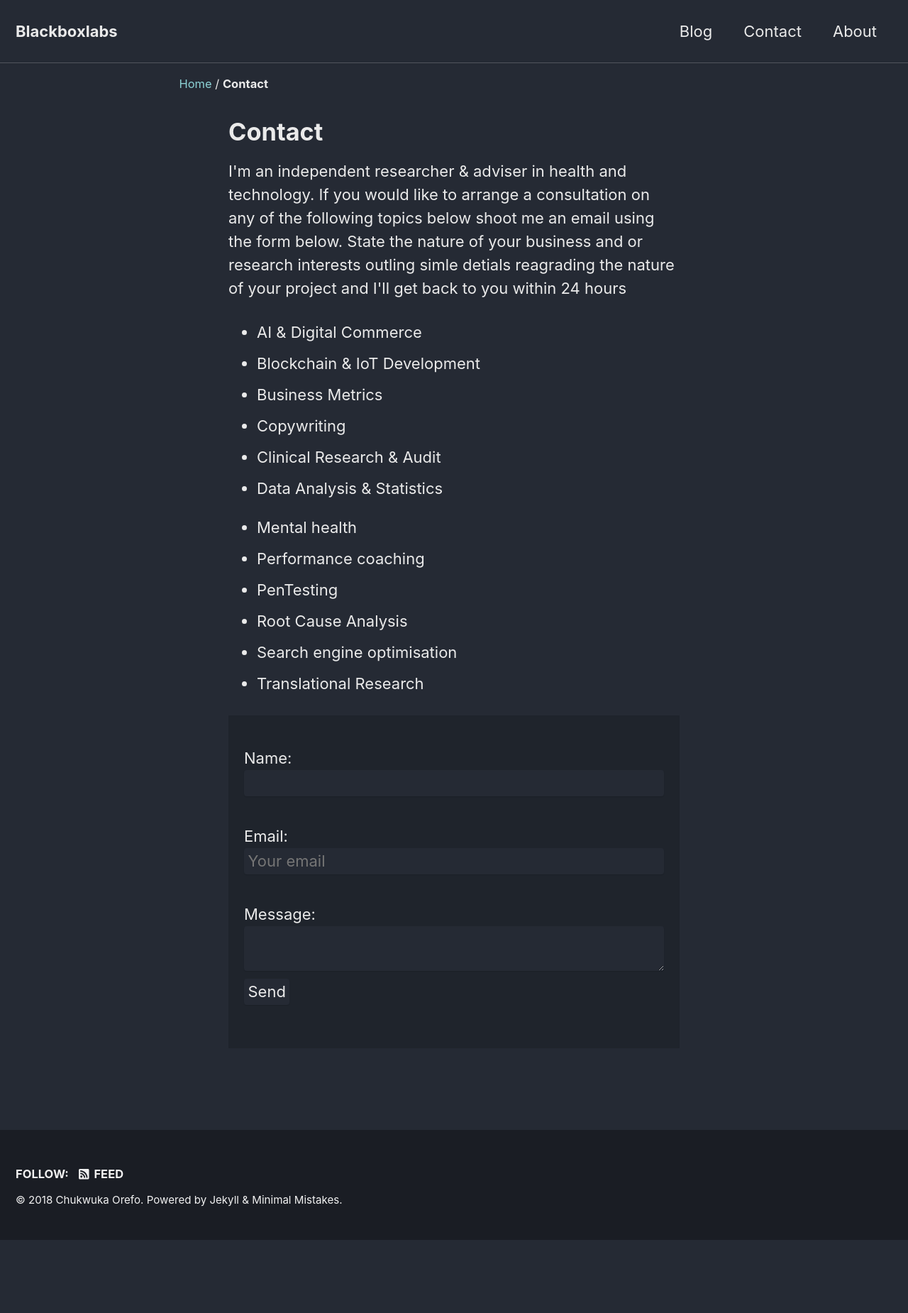
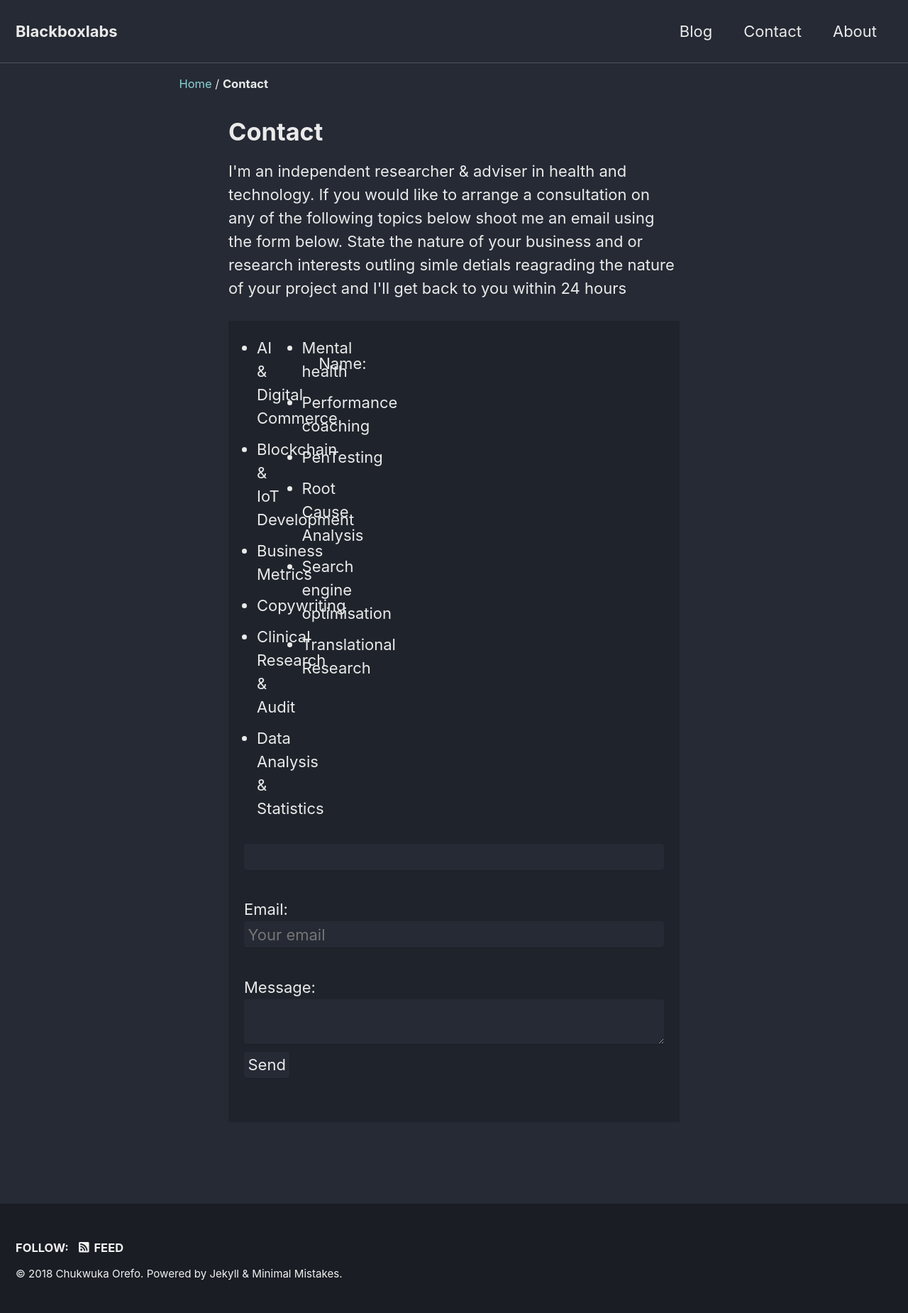
Before and after one commit to DataMonki/_DataMonki.github.io, a Jekyll site: the page built from _pages/contact.md, in a window 1280 px wide. Shown: the whole page at 71% size. Built offline with Jekyll 4.4.1, drawn with Linux system fonts in a browser that asks for light colours; nearby versions of some CDN libraries; before the commit the page ends 1747 px from its top, so only the background shows below that.

Commit message:
pushing tweek

```diff
--- a/_layouts/contact.html
+++ b/_layouts/contact.html
@@ -6,22 +6,22 @@
 <body>
   <p>I'm an independent researcher & adviser in health and technology. If you would like to arrange a consultation on any of the following topics below shoot me an email using the form below. State the nature of your business and or research interests outling simle detials reagrading the nature of your project and I'll get back to you within 24 hours</p>
   <p>
-  <span><ul>
+   <ul style="width:10%; float:left;">
       <li>AI & Digital Commerce</li>
       <li>Blockchain & IoT Development</li>
       <li>Business Metrics</li>
       <li>Copywriting</li>
       <li>Clinical Research & Audit</li>
       <li>Data Analysis & Statistics</li>
-    </ul></span>
-  <span><ul>
+   </ul>
+   <ul style="width:10%; float:left;">
       <li>Mental health</li>
       <li>Performance coaching</li>
       <li>PenTesting</li>
       <li>Root Cause Analysis</li>
       <li> Search engine optimisation</li>
       <li>Translational Research</li>
-    </ul></span>
+   </ul>
   </p>
 </body>
 <form action="https://formspree.io/chux.orefo@gmail.com"
```
Lines whose indentation alone changed are shown as unchanged.
